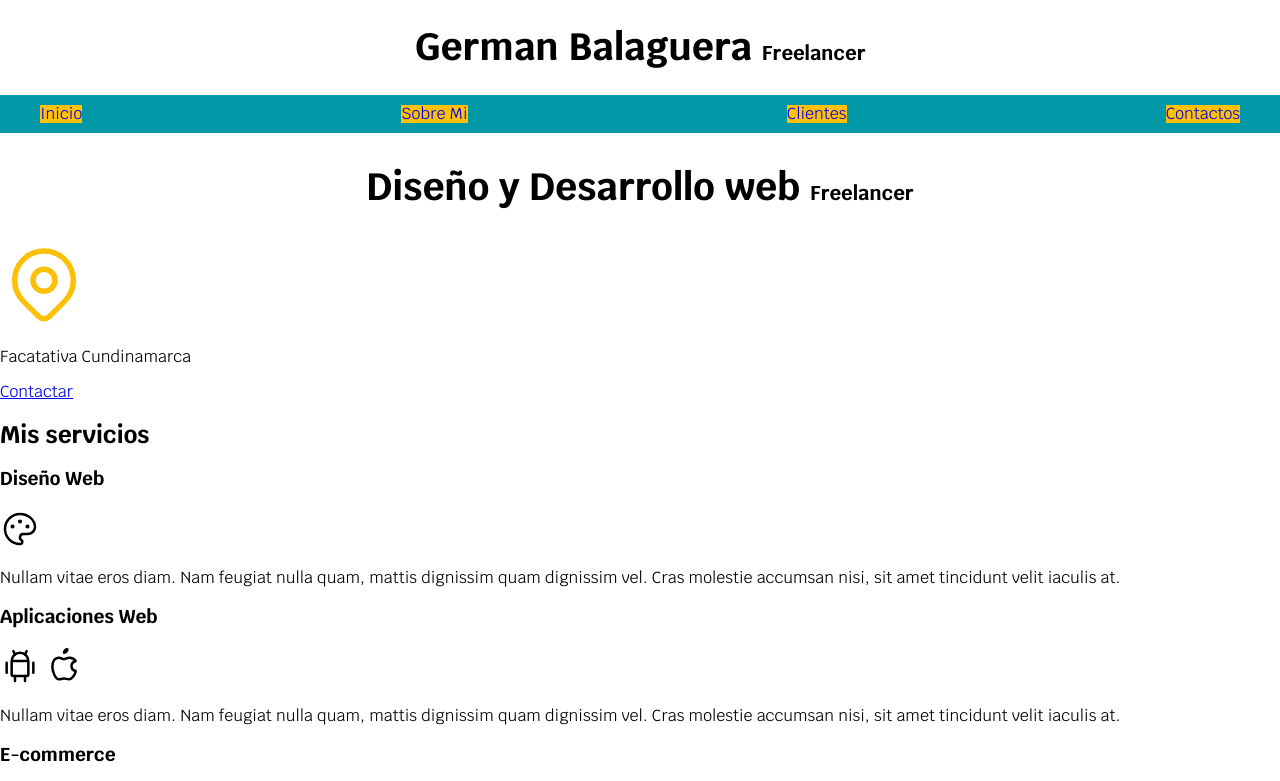
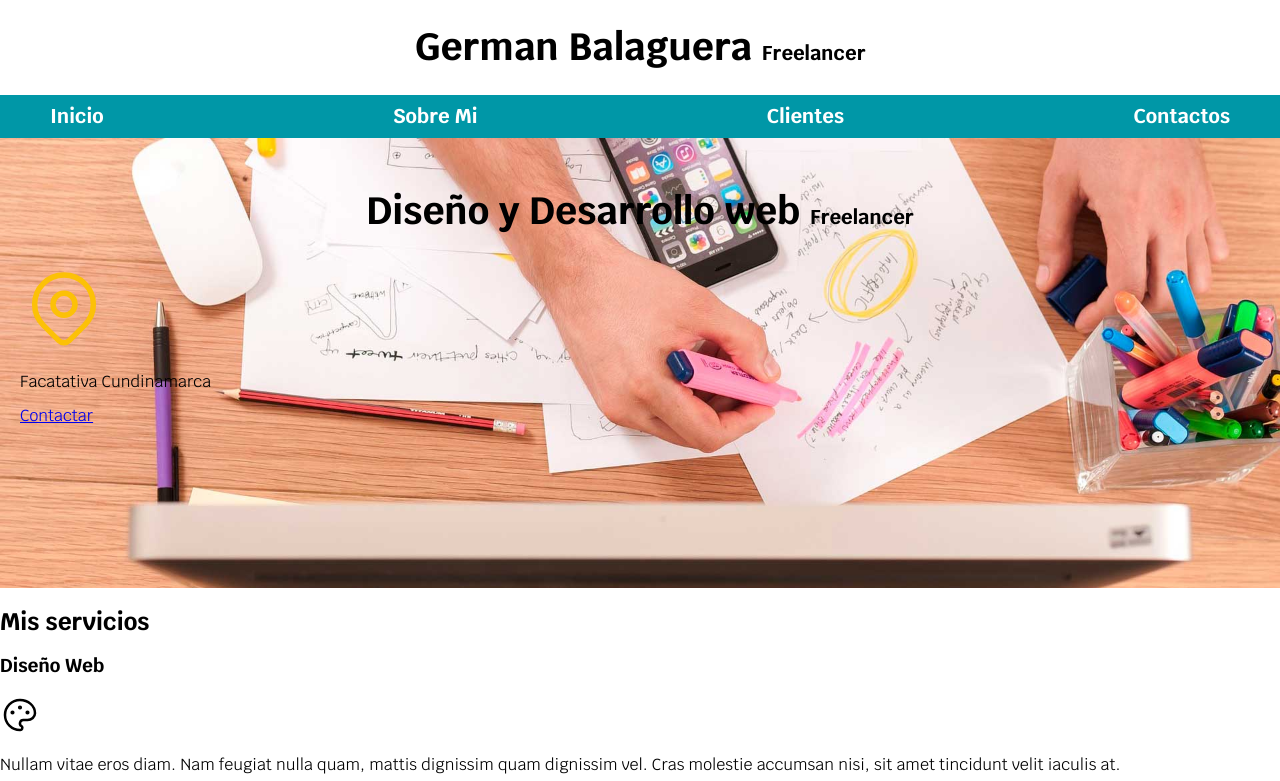
Before and after one commit to GermanBalaguera954/Freelancer, a plain HTML site: page Index.html in a window 1280 px wide. Shown: the top 781 px of the page. Drawn offline with Linux system fonts and the light colour scheme.

Commit message:
modelo caja

```diff
--- a/Index.html
+++ b/Index.html
@@ -27,7 +27,8 @@
         </nav>
     </div>
 
-    <section>
+    <section class="hero">
+        <div>
             <h2 class="titulo">Diseño y Desarrollo web <span>Freelancer</span></h2>
 
             <svg xmlns="http://www.w3.org/2000/svg" class="icon icon-tabler icon-tabler-map-pin" width="88" height="88"
@@ -40,6 +41,7 @@
             <p>Facatativa Cundinamarca</p>
 
             <a href="#">Contactar</a>
+        </div>
     </section>
 
     <main>
--- a/css/styles.css
+++ b/css/styles.css
@@ -8,6 +8,11 @@
 
 html {
     font-size: 62.5%;
+    box-sizing: border-box;
+}
+
+*, *:before, *:after {
+    box-sizing: inherit;
 }
 
 body {
@@ -26,7 +31,7 @@ body {
 }
 
 .contenedor {
-    width: 120rem;
+    max-width: 120rem;
     margin: 0 auto;
 }
 
@@ -35,12 +40,36 @@ body {
 }
 
 .navegacion-principal {
-    padding: 1rem;
     display: flex;
-    justify-content: space-between;
+    flex-direction: column;
+}
+
+@media (min-width: 768px) {
+    .navegacion-principal {
+        flex-direction: row;
+        justify-content: space-between;
+    }
 }
 
 .navegacion-principal a {
+    display: block;
+    text-align: center;
+    color: var(--blanco);
+    text-decoration: none;
+    font-size: 2rem;
+    font-weight: 700;
+    padding: 1rem;
+}
+
+.navegacion-principal a:hover {
     background-color: var(--primario);
-    text-decoration: none;
+    color: var(--oscuro);
 }
+
+.hero{
+    background-image: url(../img/hero.jpg);  /*los dos punto es para salir de una carpeta*/
+    background-repeat: no-repeat;
+    background-size: cover;
+    height: 450px;
+    padding: 20px;
+}
```
Lines whose indentation alone changed are shown as unchanged.
